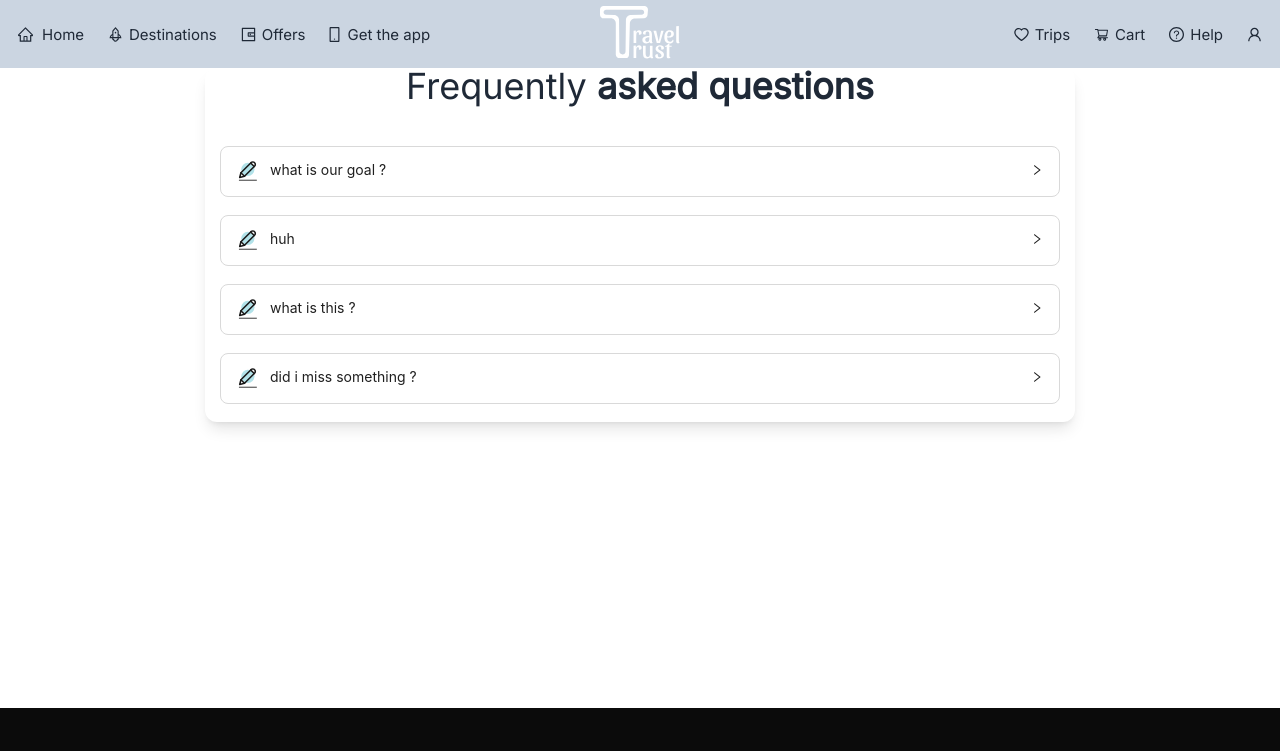
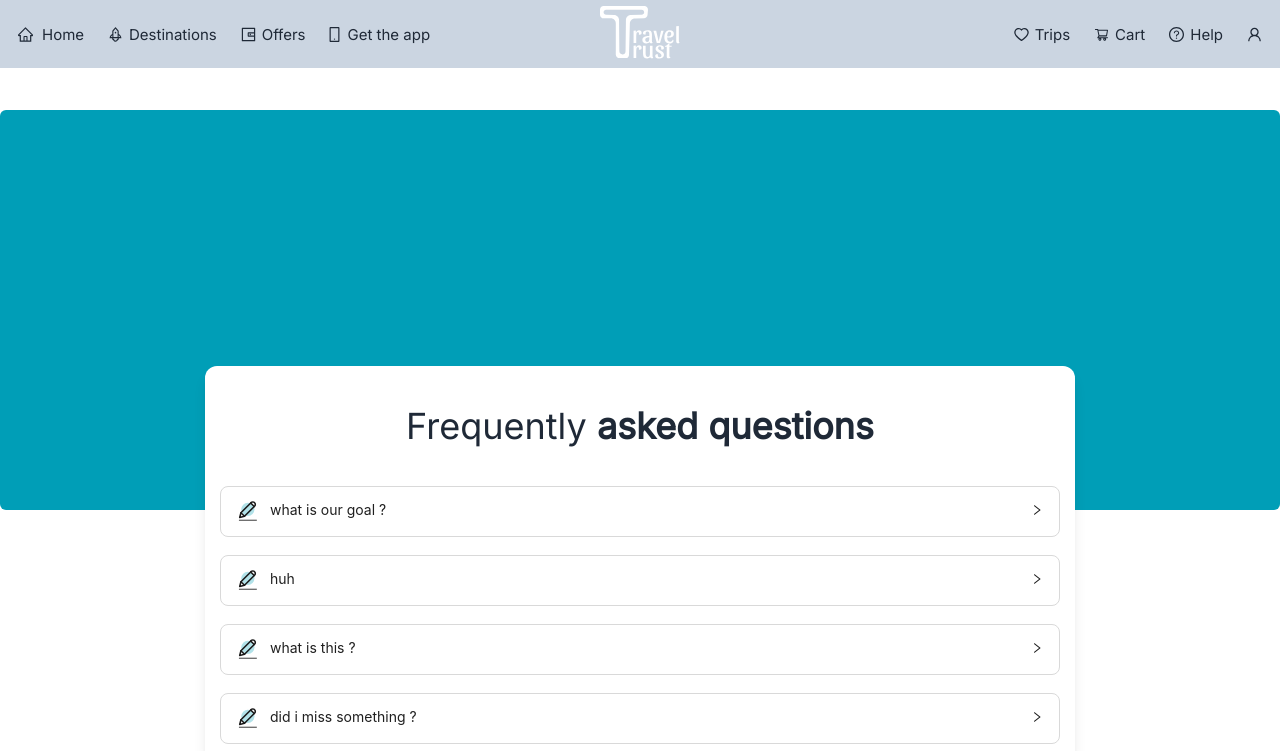
Before and after one commit to AhmedEldesoky99/Travel-Trust-ITI-Frontend, a React (Vite) app: page /faq in a window 1280 px wide. Shown: the top 751 px of the page. Built offline with nearby package versions, Linux system fonts and the light colour scheme; a web font is replaced by a local one.

Commit message:
:lipstick: FAQ done

```diff
--- a/src/pages/FAQ/index.jsx
+++ b/src/pages/FAQ/index.jsx
@@ -6,16 +6,17 @@ import AccordionFAQ from "../../components/shared/AccordionFAQ";
 import Footer from "../../components/shared/Footer";
 
 const Faq = () => {
+    const test = `Lorem ipsum dolor sit, amet consectetur adipisicing elit. Expedita ea nostrum architecto ratione corrupti esse neque tempore optio, minima aspernatur explicabo deserunt inventore! Praesentium, asperiores doloribus laboriosam fugit quod consectetur!`
     return (
         <>
             <Navbar/>
-            <div className="relative h-[80vh]">
-                <div className="bg-blue-500 z-0 max-w-[1680px] max-h-[400px] mx-auto rounded-lg">
+            <div className="relative h-[80vh] flex flex-col items-center mt-14 mb-36">
+                <div className="absolute bg-[#009EB7] z-0 max-w-[1680px] max-h-[400px] h-[100vh] w-[100vw] mx-auto rounded-lg ">
                 </div>
-                <div className="z-10 max-w-[870px] mx-auto bg-white rounded-2xl shadow-lg flex flex-col items-center px-5">
-                    <h1 className="text-5xl mb-14">Frequently<span className="font-bold"> asked questions</span></h1>
+                <div className="absolute z-10 max-w-[870px] max-h-[730px] top-[40%] mx-auto bg-white rounded-2xl shadow-lg flex flex-col items-center px-5 w-[100vw]">
+                    <h1 className="text-5xl mb-14 mt-14">Frequently<span className="font-bold"> asked questions</span></h1>
                     <AccordionFAQ question='what is our goal ?' answer='to get rich'/>
-                    <AccordionFAQ question='huh' answer='to get rich'/>
+                    <AccordionFAQ question='huh' answer={test}/>
                     <AccordionFAQ question='what is this ?' answer='to get rich'/>
                     <AccordionFAQ question='did i miss something ?' answer='to get rich'/>
                 </div>
```
